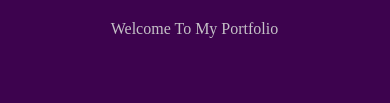
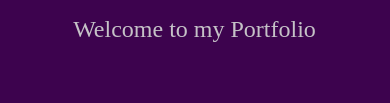
Before and after one commit to RobbieVibart/Portfolio2019_Jan, a website: page Index.html in a window 390 px wide. Shown: the part 431-534 px from the top of the page. Drawn offline with Linux system fonts and the light colour scheme.

Commit message:
Mobile config Ver5

```diff
--- a/scss/_mobile.scss
+++ b/scss/_mobile.scss
@@ -17,9 +17,10 @@
   }
 
   .sm-heading {
+    text-transform: initial;
     width: 100vw;
     transform: translateX(-15%);
-    font-size: 1rem;
+    font-size: 1.5rem;
     text-align: center;
   }
 }
```
Also changed, not shown: dist/css/main.css.
